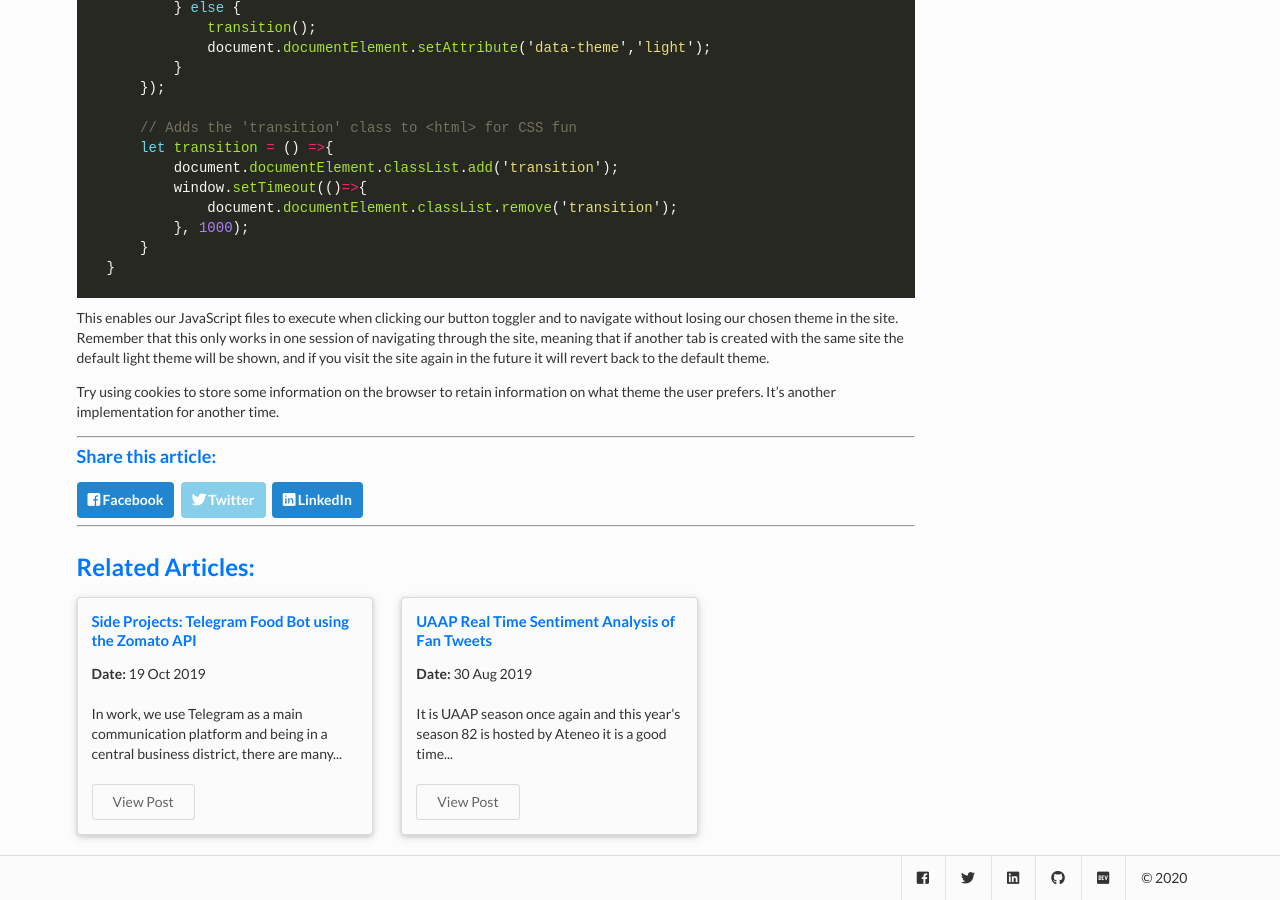
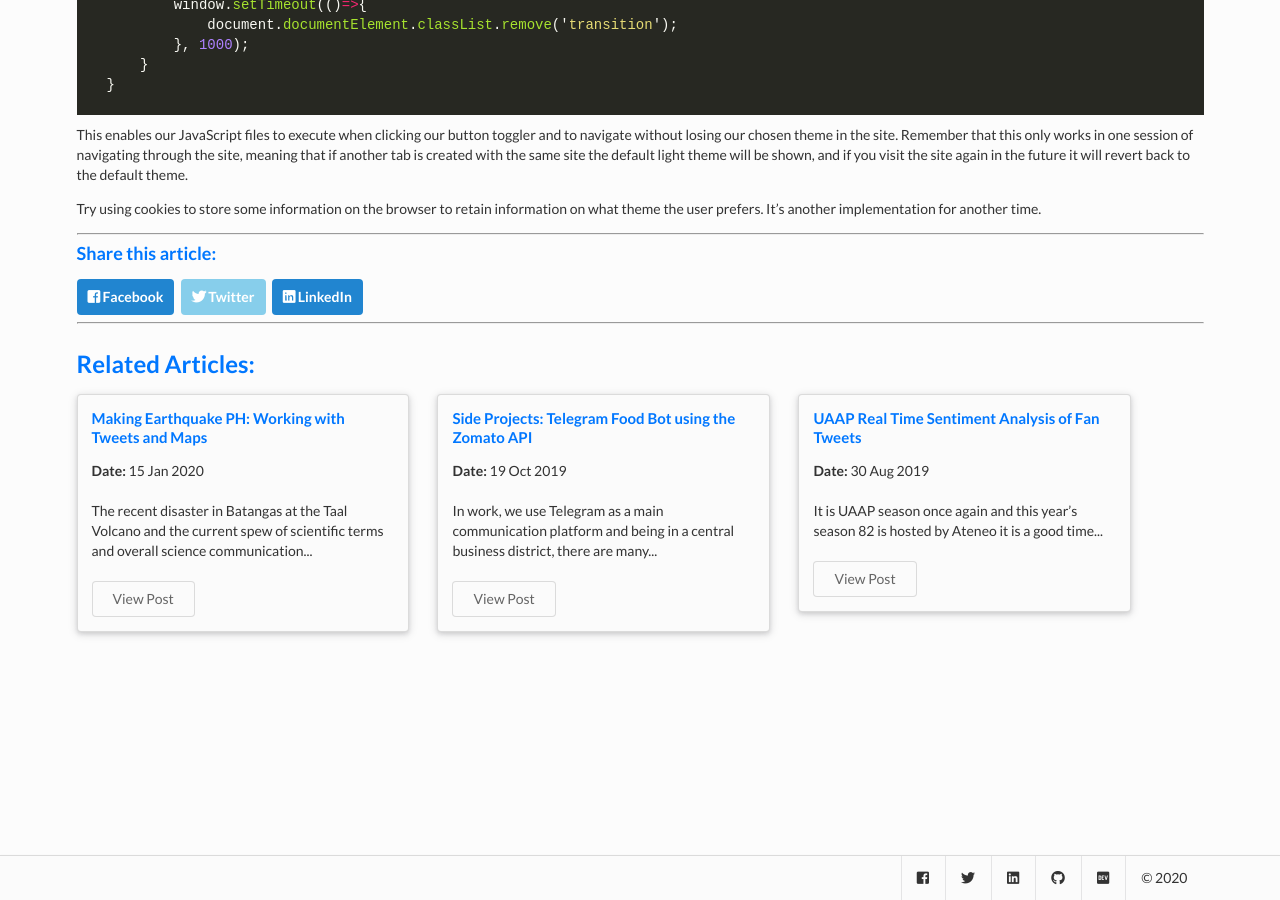
Before and after one commit to tripeersyou/francisoliverdev, a Jekyll site: the page built from _posts/2019-07-08-dark-mode-in-jekyll.md, in a window 1280 px wide and 900 px high, scrolled down 6944 px. Built offline with Jekyll 4.4.1, drawn with Linux system fonts in a browser that asks for light colours; nearby versions of some CDN libraries; a script that is not in the unit is left out; comment, search, counter and statistics services are not loaded; some of the changed text lies outside the part shown.

Commit message:
Earthquake PH

```diff
--- a/_layouts/post.html
+++ b/_layouts/post.html
@@ -11,11 +11,6 @@ layout: default
     <div class="active section">{{page.title}}</div>
 </div>
 
-
-
-
-<div class="ui stackable grid">
-    <div class="twelve wide column">
 <h1 class="post-title">{{page.title}}</h1>
 <small>{{page.date | date_to_string}} | {{page.content | reading_time}} minute read.</small>
 {% if page.cover_image != nil %}
@@ -33,7 +28,7 @@ layout: default
 <div class="ui stackable grid">
 {% for post in site.related_posts limit: 3%}
     {% if post.id != page.id %}
-            <div class="six wide column">
+    <div class="five wide column">
         <div class="ui raised segment wow fadeInUp">
             <h4 class="header">{{post.title}}</h4>
             <div class="meta">
@@ -52,11 +47,4 @@ layout: default
     {% endif %}
 {% endfor %}
 </div>
-    </div>
-    <div class="four wide column">
-        <h2>Read the articles on the DEV Community: </h2>
-        <dev-widget class="wow fadeInUp" data-username="sicnarf_revilo" data-name="Francis Oliver Avancena" data-width="100%"></dev-widget>
-    </div>
-</div>
-
 <script defer src="https://unpkg.com/dev-widget@1.0.1/dist/card.component.mjs" type="module"></script>
--- /dev/null
+++ b/_posts/2020-01-15-making-earthquake-ph.md
@@ -0,0 +1,169 @@
+---
+layout: post
+title: 'Making Earthquake PH: Working with Tweets and Maps'
+date: 2020-01-15
+author: Francis Avanceña
+tags: javascript, twitter, maps
+cover_image:
+---
+
+The recent disaster in Batangas at the Taal Volcano and the current spew of scientific terms and overall science communication to the
+public got has got me thinking on how do we inform the general public regarding these terms especially during these
+times where many volcanic earthquakes occur.
+
+<blockquote class="twitter-tweet tw-align-center">
+    <p lang="en" dir="ltr">Looks like <a href="https://twitter.com/phivolcs_dost?ref_src=twsrc%5Etfw">@phivolcs_dost</a>
+        needs a social media / digital comms manager to translate all of this info into human speak. <a
+            href="https://twitter.com/hashtag/informationdissemination?src=hash&amp;ref_src=twsrc%5Etfw">#informationdissemination</a>
+        <a href="https://t.co/9H2vqyleE7">https://t.co/9H2vqyleE7</a></p>&mdash; Gretchen Ho (@gretchenho) <a
+        href="https://twitter.com/gretchenho/status/1216562934211416064?ref_src=twsrc%5Etfw">January 13, 2020</a>
+</blockquote>
+<script async src="https://platform.twitter.com/widgets.js" charset="utf-8"></script>
+
+As per Gretchen Ho's tweet above how do we make all of these into human speak. That's when I thought of making
+Earthquake PH.
+
+### What is Earthquake PH?
+
+Earthquake PH is a website that gives details about earthquakes in the Philippines in an understandable manner through,
+descriptions and map visualizations of where earthquakes are. This site was created to make the general public informed
+about details about earthquakes making information understandable to the normal citizen.
+
+### How does Earthquake PH work?
+
+The site uses the Twitter API to scrape the most recent tweets from the PHIVOLCS account every ten minutes. From the recent tweets, we filter them to get tweets specifically regarding earthquake information. Next, we parsed the information from the full text of the Tweet to get the following information using Regular Expressions:
+
+* Date and Time
+* Location
+* Latitude
+* Longitude
+* Strength or Magnitude
+* Depth of Focus
+
+After this, we run the coordinates to a reverse Geocoder to give us an address of where the epicenter of the earthquake is and then save it to our MongoDB database.
+
+#### Features of Earthquake PH
+
+#### Earthquake Details
+
+The first feature is a general overview of the details regarding the earthquake. I included the general details from the
+tweet, a Google Map of the epicenter based on the longitude and latitude given and descriptions about how strong the
+earthquake was from [this
+website.](https://www.gns.cri.nz/Home/Learning/Science-Topics/Earthquakes/Monitoring-Earthquakes/Other-earthquake-questions/What-is-the-Richter-Magnitude-Scale)
+
+<table class="ui very simple table">
+    <tr>
+        <td> <b>Richter magnitude</b>
+        </td>
+        <td> <b>Description</b>
+        </td>
+        <td> <b>Earthquake effect</b>
+        </td>
+    </tr>
+    <tr>
+        <td> &lt; 2.0
+        </td>
+        <td> Micro
+        </td>
+        <td> Micro earthquakes, not felt.
+        </td>
+    </tr>
+    <tr>
+        <td> 2.0-2.9
+        </td>
+        <td rowspan="2"> Minor
+        </td>
+        <td> Generally not felt, but recorded.
+        </td>
+    </tr>
+    <tr>
+        <td> 3.0-3.9
+        </td>
+        <td> Often felt, but rarely causes damage.
+        </td>
+    </tr>
+    <tr>
+        <td> 4.0-4.9
+        </td>
+        <td> Light
+        </td>
+        <td> Noticeable shaking of indoor items, rattling noises. Significant
+            damage unlikely.
+        </td>
+    </tr>
+    <tr>
+        <td> 5.0-5.9
+        </td>
+        <td> Moderate
+        </td>
+        <td> Can cause major damage to poorly constructed buildings over small
+            regions. At most slight damage to well-designed buildings.
+        </td>
+    </tr>
+    <tr>
+        <td> 6.0-6.9
+        </td>
+        <td> Strong
+        </td>
+        <td> Can be destructive in areas up to about 160 kilometres (100 mi)
+            across in populated areas.
+        </td>
+    </tr>
+    <tr>
+        <td> 7.0-7.9
+        </td>
+        <td> Major
+        </td>
+        <td> Can cause serious damage over larger areas.
+        </td>
+    </tr>
+    <tr>
+        <td> 8.0-8.9
+        </td>
+        <td rowspan="2"> Great
+        </td>
+        <td> Can cause serious damage in areas several hundred miles across.
+        </td>
+    </tr>
+    <tr>
+        <td> 9.0-9.9
+        </td>
+        <td> Devastating in areas several thousand miles across.
+        </td>
+    </tr>
+    <tr>
+        <td> 10.0+
+        </td>
+        <td> Epic
+        </td>
+        <td> Never recorded
+        </td>
+    </tr>
+</table>
+
+<div class="ui medium images" style="text-align:center;">
+  <img class="ui image blog-image" src="/assets/img/blog/making-earthquake-ph/homescreen.jpg" alt="Home Screen">
+  <img class="ui image blog-image" src="/assets/img/blog/making-earthquake-ph/detail-1.jpg" alt="Detail Page Part 1">
+  <img class="ui image blog-image" src="/assets/img/blog/making-earthquake-ph/detail-2.jpg" alt="Detail Page Part 2">
+</div>
+
+#### Quake Map
+
+I decided to add another feature which is called the *Quake Map* the Quake Map visualizes on the screen where the 10 latest earthquakes are, how strong they were and when and where exactly they took place.
+
+<div class="ui medium images" style="text-align:center;">
+<img class="ui image blog-image" src="/assets/img/blog/making-earthquake-ph/quake-map.jpg" alt="Quake Map Page">
+</div>
+
+### Technology Used
+
+Now for the technical details, the website is a monolith Express.js application, a MongoDB database from MongoDB Atlas, Several Map and Geocoding APIs and of course Twitter's Developer API.
+
+In the detail pages of the earthquakes, I used Google's Map Embed API to visualize the location of the earthquake. On the other hand, I used Leaflet and OpenStreetMaps for the Quake Map since it's open-source and free unlike Google's API for multiple markers. Leaflet can also be used for more features down the line.
+
+On updating the data on the site, I just do this by having a Node.js script that runs every 10 minutes and on this file, using the Twitter API, I get the 100 most recent tweets of PHIVOLCS not including RTs then get the information through RegEx, then I check the database if the Tweet ID is already included in the database if it's not I used LocationIQ's Reverse Geocoding API to get an address of where the earthquake occurred. Then insert it to the database.
+
+
+### Using the site.
+
+You can visit the site by going to [**https://earthquakeph.francisoliver.dev/**](https://earthquakeph.francisoliver.dev/) or by clicking [here.](https://earthquakeph.francisoliver.dev/) The site currently has more than 120 recorded earthquakes and counting. Feel free to suggest new features to the website and how I can improve it.
```
Also changed, not shown: _posts/2019-12-18-excel-vba-tips-supercharge-performance.md (added, +26 -0 lines), assets/img/blog/making-earthquake-ph/detail-1.jpg (added), assets/img/blog/making-earthquake-ph/detail-2.jpg (added), assets/img/blog/making-earthquake-ph/homescreen.jpg (added), assets/img/blog/making-earthquake-ph/quake-map.jpg (added). Lines whose indentation alone changed are shown as unchanged.
